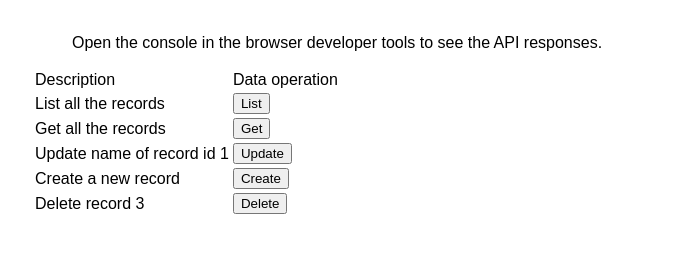
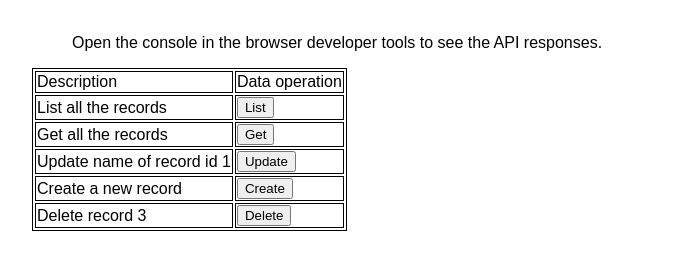
Before and after one commit to mksuni/static-web-app-vanillabasic, a website: page src/index.html in a window 1280 px wide. Shown: the part 191-458 px from the top of the page, without its empty margins (288-971 px from the left). Drawn offline with Linux system fonts and the light colour scheme.

Commit message:
Update styles.css

```diff
--- a/src/styles.css
+++ b/src/styles.css
@@ -19,3 +19,6 @@ main > h1 {
   text-align: center;
   font-size: 3.5em;
 }
+table, th, td {
+  border: 1px solid;
+}
```
